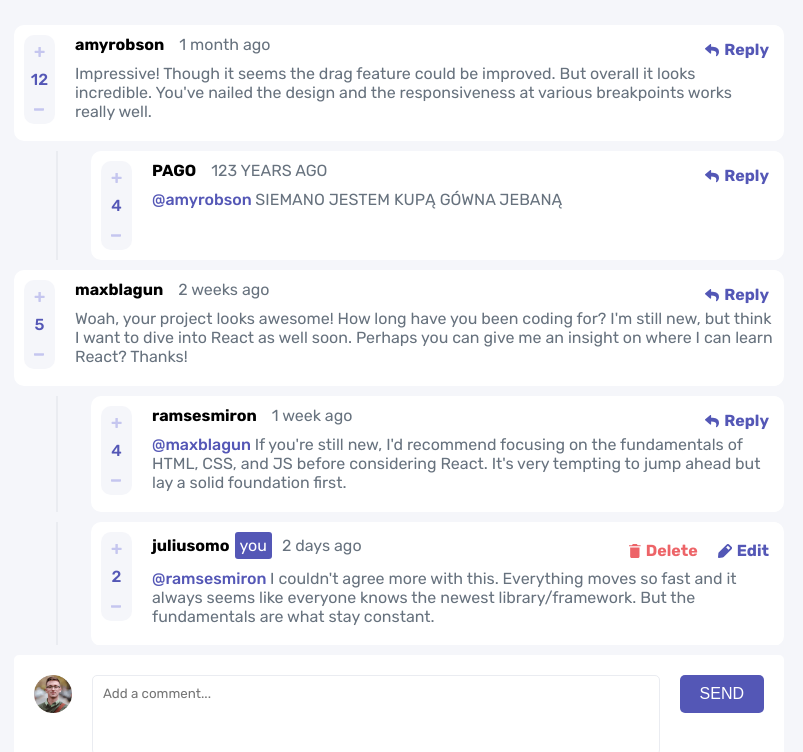
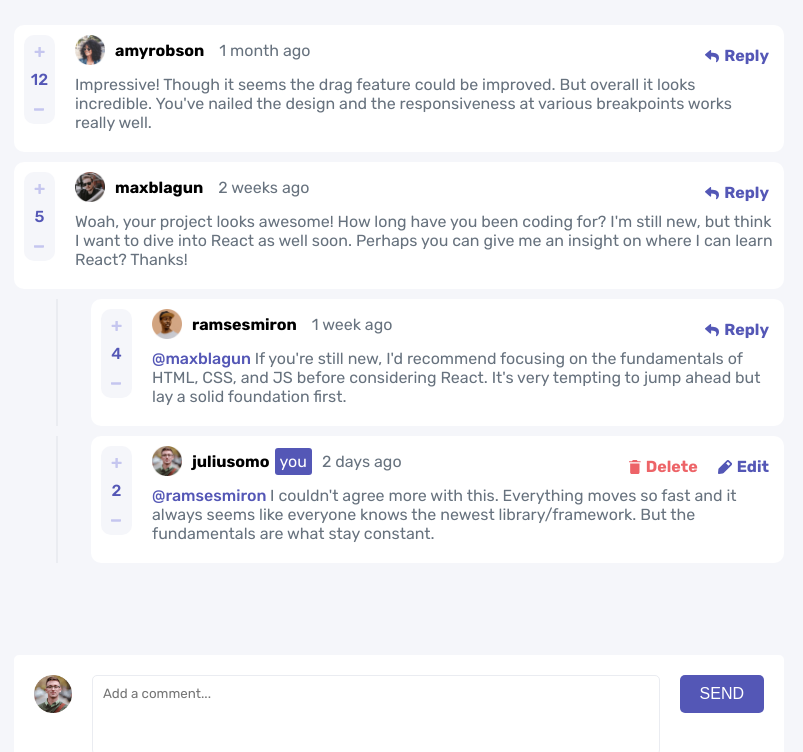
Before and after one commit to krylak123/react-interactive-comments-section, a React app: page / in a window 1280 px wide. Shown: the top 752 px of the page, without its empty margins (241-1044 px from the left). Built offline with nearby package versions, Linux system fonts and the light colour scheme.

Commit message:
handled dynamic img imports for avatars

```diff
--- a/src/components/Comment.js
+++ b/src/components/Comment.js
@@ -1,3 +1,5 @@
+/* eslint-disable global-require */
+/* eslint-disable import/no-dynamic-require */
 import React, { useContext } from 'react';
 import PropTypes from 'prop-types';
 
@@ -11,6 +13,7 @@ import IconDelete from '../images/icon-delete.svg';
 
 const Comment = ({ id, user, createdAt, score, content, replies }) => {
   const { currentUser } = useContext(AppContext);
+  const avatarImage = require(`../images/avatars/image-${user.username}.png`);
 
   const repliesMap = replies.map((item) => <Reply key={item.id} parentID={id} {...item} />);
 
@@ -18,6 +21,9 @@ const Comment = ({ id, user, createdAt, score, content, replies }) => {
     <>
       <li className="comment">
         <div className="comment__title-container">
+          <div className="comment__avatar-container">
+            <img src={avatarImage} alt="your avatar" className="comment__avatar" />
+          </div>
           <p className="comment__name">{user.username}</p>
           {user.username === currentUser.username ? (
             <p className="comment__signature">you</p>
--- a/src/components/Reply.js
+++ b/src/components/Reply.js
@@ -1,3 +1,5 @@
+/* eslint-disable global-require */
+/* eslint-disable import/no-dynamic-require */
 import React, { useContext } from 'react';
 import PropTypes from 'prop-types';
 
@@ -9,10 +11,14 @@ import IconDelete from '../images/icon-delete.svg';
 
 const Reply = ({ parentID, id, user, createdAt, score, content, replyingTo }) => {
   const { currentUser } = useContext(AppContext);
+  const avatarImage = require(`../images/avatars/image-${user.username}.png`);
 
   return (
     <li className="comment comment--reply">
       <div className="comment__title-container">
+        <div className="comment__avatar-container">
+          <img src={avatarImage} alt="your avatar" className="comment__avatar" />
+        </div>
         <p className="comment__name">{user.username}</p>
         {user.username === currentUser.username ? <p className="comment__signature">you</p> : null}
         <p className="comment__time">{createdAt}</p>
--- a/src/data/data.json
+++ b/src/data/data.json
@@ -19,22 +19,7 @@
         },
         "username": "amyrobson"
       },
-      "replies": [
-        {
-          "id": 123,
-          "content": "SIEMANO JESTEM KUPĄ GÓWNA JEBANĄ",
-          "createdAt": "123 YEARS AGO",
-          "score": 4,
-          "replyingTo": "amyrobson",
-          "user": {
-            "image": {
-              "png": "./images/avatars/image-ramsesmiron.png",
-              "webp": "./images/avatars/image-ramsesmiron.webp"
-            },
-            "username": "PAGO"
-          }
-        }
-      ]
+      "replies": []
     },
     {
       "id": 2,
--- a/src/scss/components/_comment.scss
+++ b/src/scss/components/_comment.scss
@@ -28,6 +28,16 @@
     display: flex;
     align-items: center;
     margin-bottom: 10px;
+  }
+
+  &__avatar-container {
+    display: flex;
+    margin-right: 10px;
+    width: 30px;
+  }
+
+  &__avatar {
+    width: 100%;
   }
 
   &__name {
```
